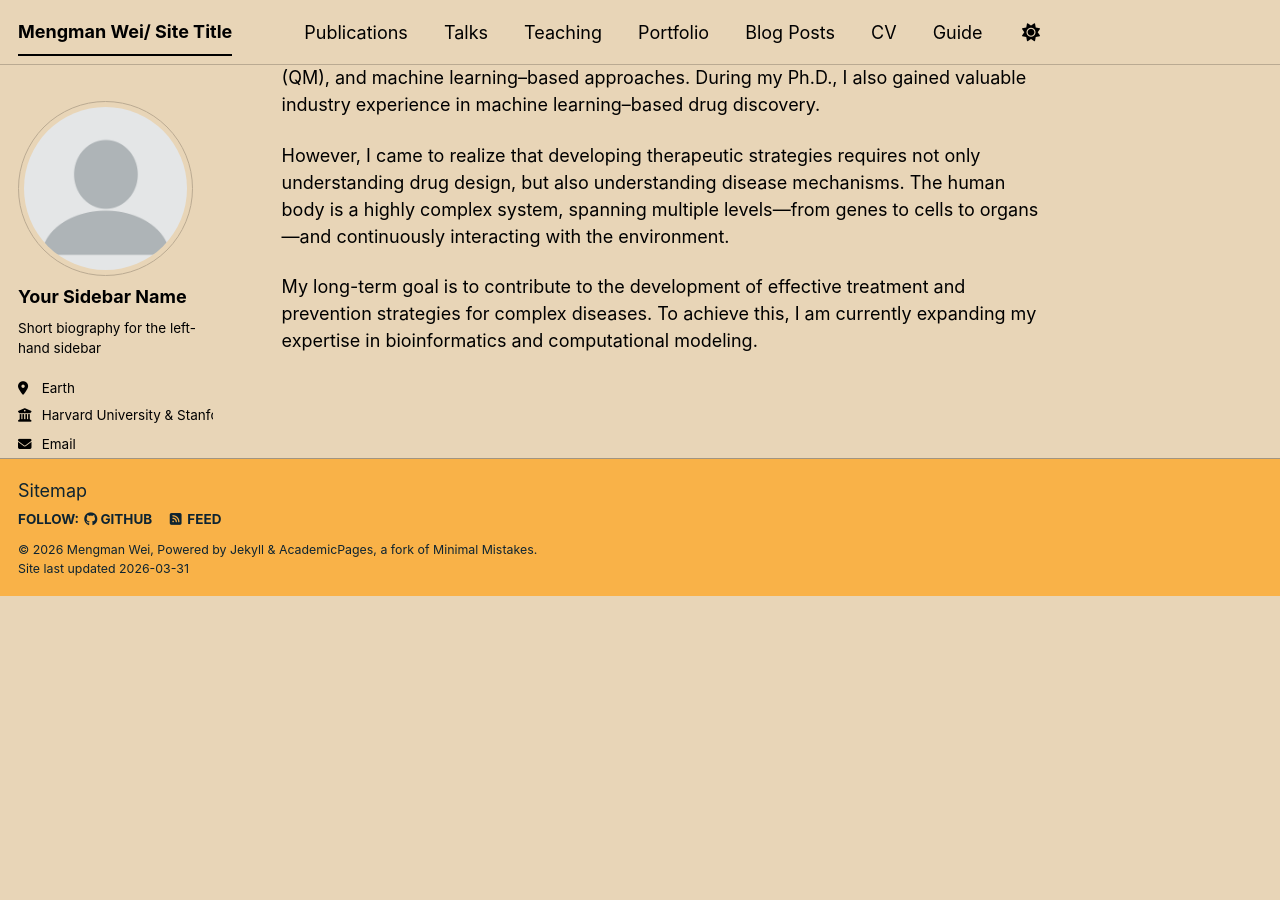
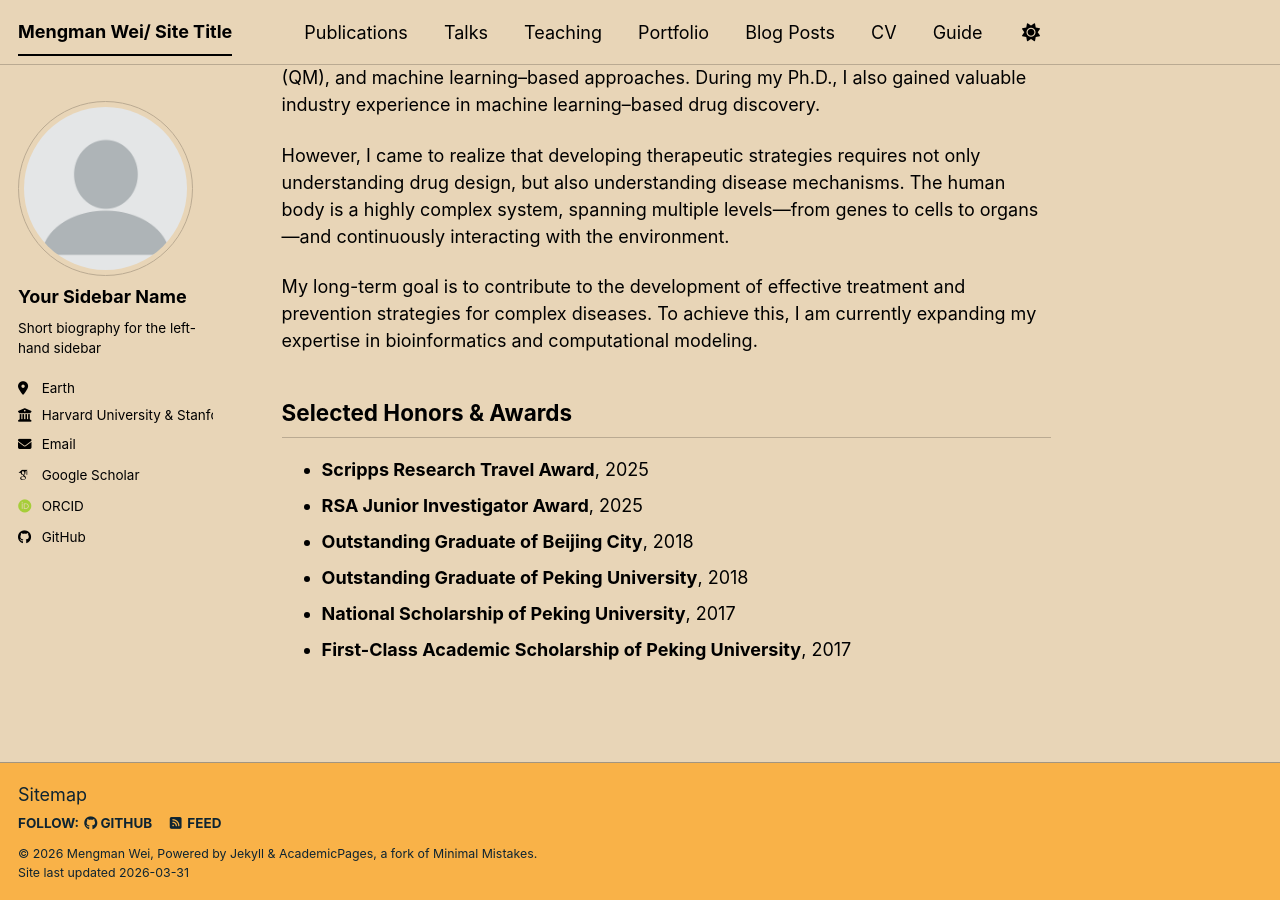
Before and after one commit to mw742/mw742.github.io, a Jekyll site: the page built from _pages/about.md, in a window 1280 px wide and 900 px high, scrolled down 1141 px. Built offline with Jekyll 4.4.1, drawn with Linux system fonts in a browser that asks for light colours; some web fonts are replaced; a script bundle is joined from its source files by our own code; library files that are not in the unit come from our copies; before the commit the page ends 1737 px from its top, so only the background shows below that.

Commit message:
Update about.md

```diff
--- a/_pages/about.md
+++ b/_pages/about.md
@@ -22,3 +22,12 @@
 However, I came to realize that developing therapeutic strategies requires not only understanding drug design, but also understanding disease mechanisms. The human body is a highly complex system, spanning multiple levels—from genes to cells to organs—and continuously interacting with the environment.
 
 My long-term goal is to contribute to the development of effective treatment and prevention strategies for complex diseases. To achieve this, I am currently expanding my expertise in bioinformatics and computational modeling.
+
+## Selected Honors & Awards
+
+- **Scripps Research Travel Award**, 2025
+- **RSA Junior Investigator Award**, 2025
+- **Outstanding Graduate of Beijing City**, 2018
+- **Outstanding Graduate of Peking University**, 2018
+- **National Scholarship of Peking University**, 2017
+- **First-Class Academic Scholarship of Peking University**, 2017
```
